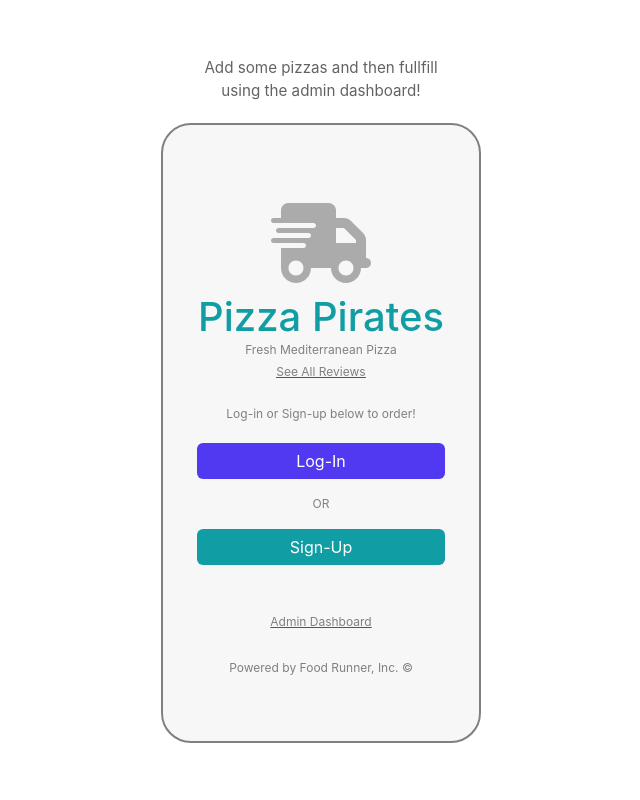
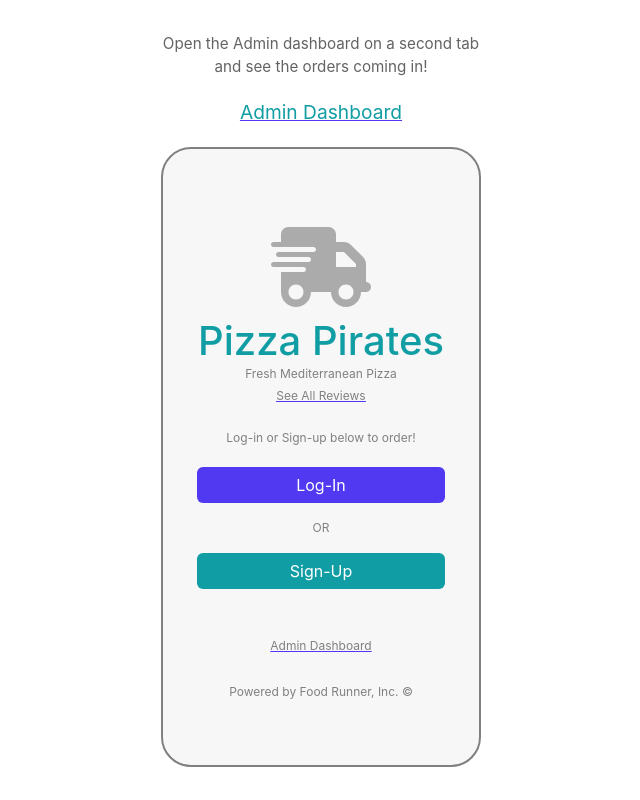
Before and after one commit to edumana/Food-Runner-Front-V2, a React (Create React App) app: page / in a window 1280 px wide. Shown: the whole page, without its empty margins (319-959 px from the left). Built offline with nearby package versions, Linux system fonts and the light colour scheme; no server answers.

Commit message:
ads live admin

```diff
--- a/src/pages/Admin/Admin.jsx
+++ b/src/pages/Admin/Admin.jsx
@@ -6,7 +6,6 @@ import KitchenOrder from "../../components/KitchenOrder/KitchenOrder"
 
 const Admin = (props) => {
 
-  const location = useLocation()
   const [orderData, setOrderData] = useState([])
   const [orderUpdate, setOrderUpdate] = useState(0)
   const [sales, setSales] = useState(0)
@@ -20,7 +19,7 @@ const Admin = (props) => {
       setOrderData(orderData.reverse())
     }
     fetchOrders()
-  }, [orderUpdate])
+  }, [orderData])
 
   const handleFulfilled = (id, order) => {
 
--- a/src/pages/Landing/Landing.jsx
+++ b/src/pages/Landing/Landing.jsx
@@ -5,7 +5,10 @@ const Landing = () => {
   return (
     <>
       <div className='admin'>
-        <p style={{color: '#636363', fontSize: '0.95em'}}>Add some pizzas and then fullfill<br></br>using the admin dashboard!</p>
+        <p style={{color: '#636363', fontSize: '0.95em'}}>Open the Admin dashboard on a second tab<br></br>and see the orders coming in!</p>
+        <Link to="/admin" target="_blank" style={{ textDecoration: 'underline #5139F2'}}>
+          <p style={{color: '#119da4', fontSize: '1.2em' }}>Admin Dashboard</p>
+        </Link>
       </div>
       <main className={styles.container}>
         <section className={styles.about}>
--- a/src/pages/NewReview/NewReview.jsx
+++ b/src/pages/NewReview/NewReview.jsx
@@ -36,12 +36,6 @@ const NewReview = (props) => {
   }
   return (
     <>
-    <h4 className='admin'>
-    <p>(Now fullfill using the admin dashboard!)</p>
-        <Link to="/admin" style={{ textDecoration: 'underline #5139F2'}}>
-          <p style={{color: '#119da4' }}>Admin Dashboard</p>
-        </Link>
-    </h4>
     <main className={styles.container}>
     <section className={styles.about}>
           <header>
--- a/src/pages/NewReview/NewReview.module.css
+++ b/src/pages/NewReview/NewReview.module.css
@@ -78,9 +78,3 @@ input:focus, select:focus, textarea:focus {
 h6 {
   text-align: center;
 }
-
-.admin{
-  margin-bottom: 10px;
-  justify-content: center;
-  align-items: center;
-}
```
